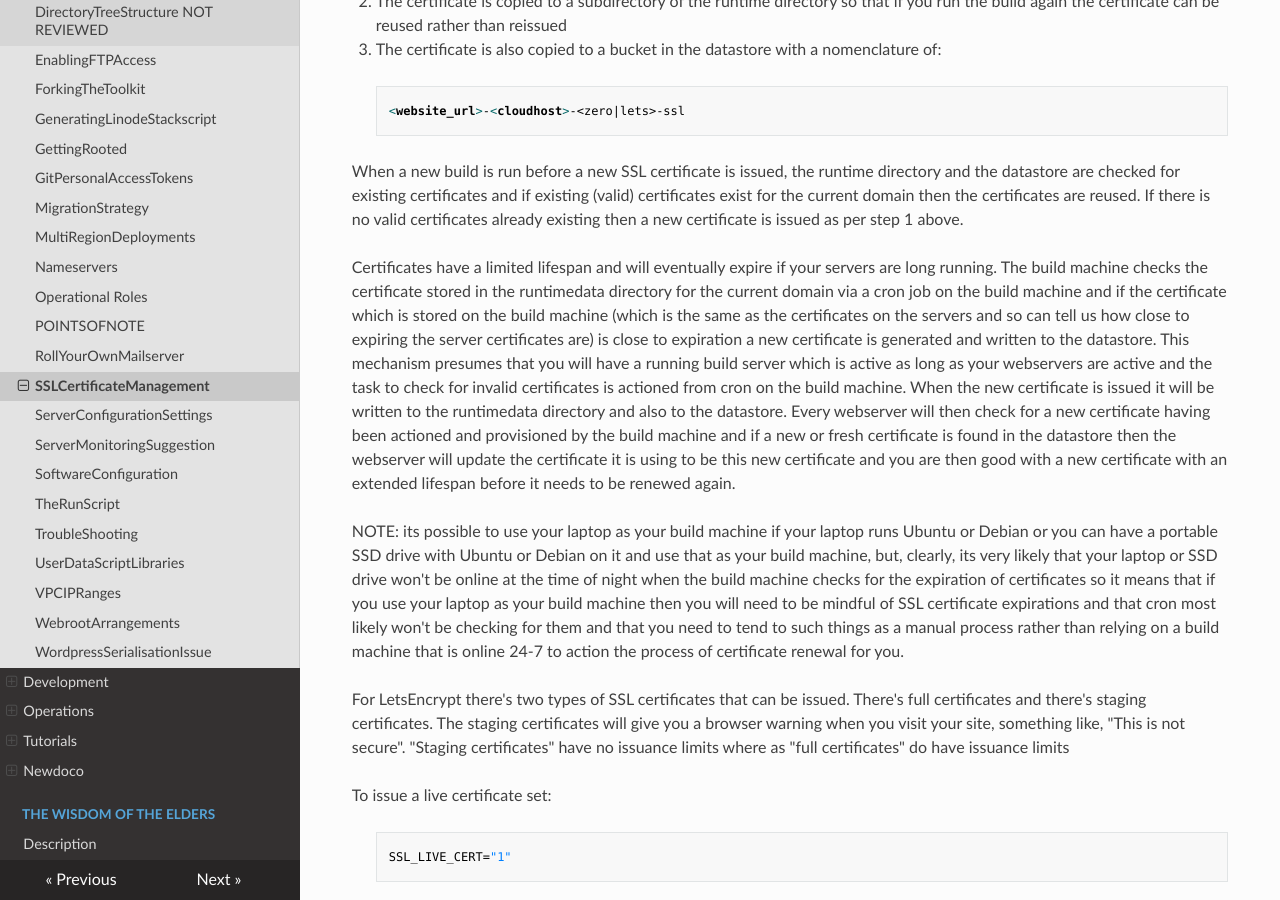
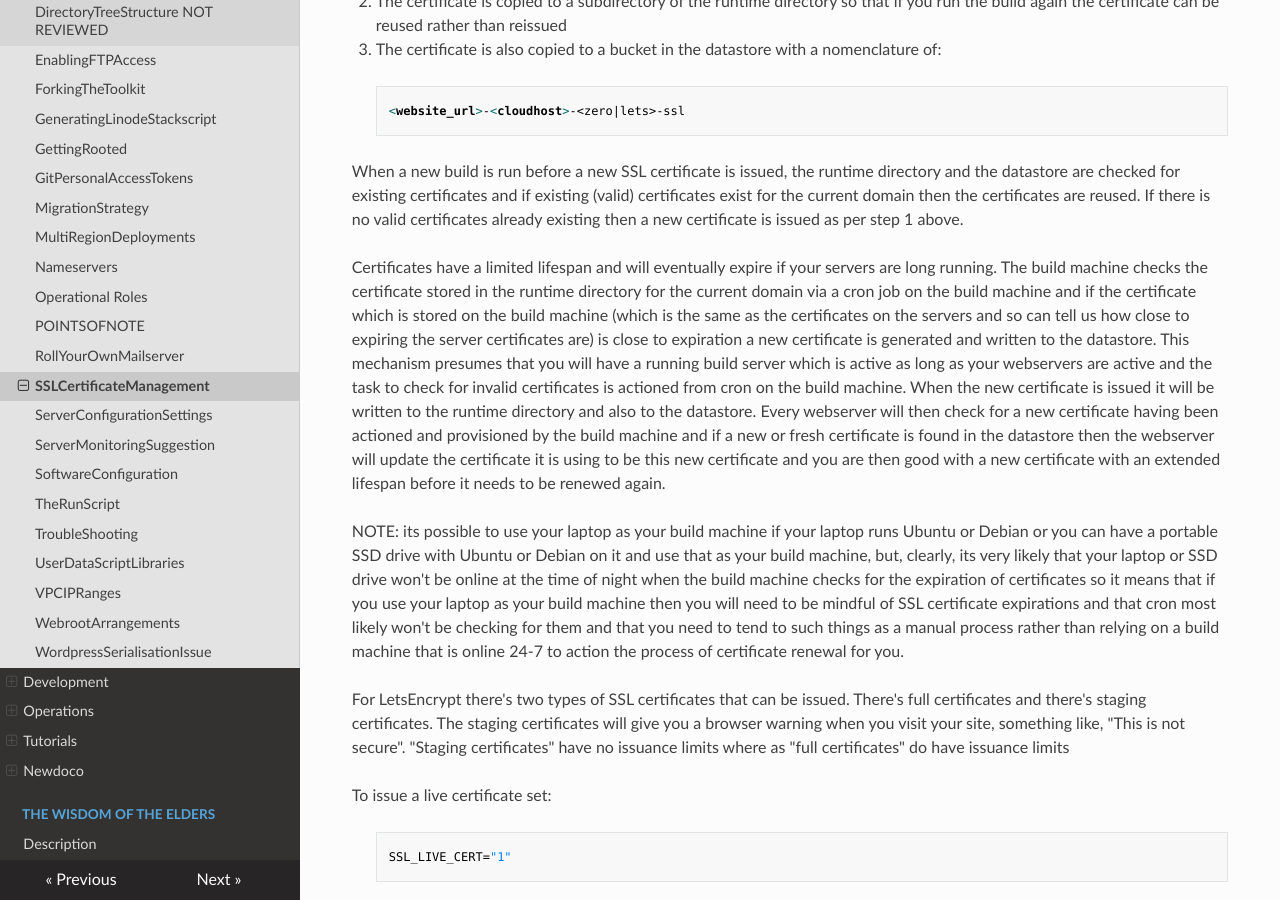
Before and after one commit to wintersys-dev/adt-documentation, an MkDocs documentation site: the page built from docs/Agile Deployment Toolkit/Deployment/SSLCertificateManagement.md, in a window 1280 px wide and 900 px high, scrolled down 1395 px. Built offline with MkDocs 1.6.1, drawn with Linux system fonts in a browser that asks for light colours; nearby versions of some CDN libraries.

Commit message:
Update SSLCertificateManagement.md

```diff
--- a/docs/Agile Deployment Toolkit/Deployment/SSLCertificateManagement.md
+++ b/docs/Agile Deployment Toolkit/Deployment/SSLCertificateManagement.md
@@ -52,7 +52,7 @@ The SSL certificates have a lifecycle once they are generated and the flow of th
 
 When a new build is run before a new SSL certificate is issued, the runtime directory and the datastore are checked for existing certificates and if existing (valid) certificates exist for the current domain then the certificates are reused. If there is no valid certificates already existing then a new certificate is issued as per step 1 above.
 
-Certificates have a limited lifespan and will eventually  expire if your servers are long running. The build machine checks the certificate stored in the runtimedata directory for the current domain via a cron job on the build machine and if the certificate which is stored on the build machine (which is the same as the certificates on the servers and so can tell us how close to expiring the server certificates are) is close to expiration a new certificate is generated and written to the datastore. This mechanism presumes that you  will have a running build server which is active as long as your webservers are active and the task to check for invalid certificates is actioned from cron on the build machine. When the new certificate is issued it will be written to the runtimedata directory and also to the datastore. Every webserver will then check for a new certificate having been actioned and provisioned by the build machine and if a new or fresh certificate is found in the datastore then the webserver will update the certificate it is using to be this new certificate and you are then good with a new certificate with an extended lifespan before it needs to be renewed again.
+Certificates have a limited lifespan and will eventually  expire if your servers are long running. The build machine checks the certificate stored in the runtime directory for the current domain via a cron job on the build machine and if the certificate which is stored on the build machine (which is the same as the certificates on the servers and so can tell us how close to expiring the server certificates are) is close to expiration a new certificate is generated and written to the datastore. This mechanism presumes that you  will have a running build server which is active as long as your webservers are active and the task to check for invalid certificates is actioned from cron on the build machine. When the new certificate is issued it will be written to the runtime directory and also to the datastore. Every webserver will then check for a new certificate having been actioned and provisioned by the build machine and if a new or fresh certificate is found in the datastore then the webserver will update the certificate it is using to be this new certificate and you are then good with a new certificate with an extended lifespan before it needs to be renewed again.
 
 NOTE: its possible to use your laptop as your build machine if your laptop runs Ubuntu or Debian or you can have a portable SSD drive with Ubuntu or Debian on it and use that as your build machine, but, clearly, its very likely that your laptop or SSD drive won't be online at the time of night when the build machine checks for the expiration of certificates so it means that if you use your laptop as your build machine then you will need to be mindful of SSL certificate expirations and that cron most likely won't be checking for them and that you need to tend to such things as a manual process rather than relying on a build machine that is online 24-7 to action the process of certificate renewal for you.
 
```
